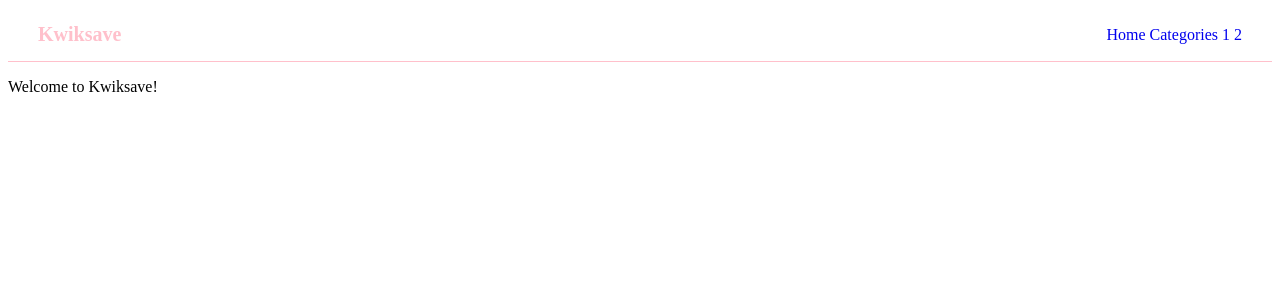
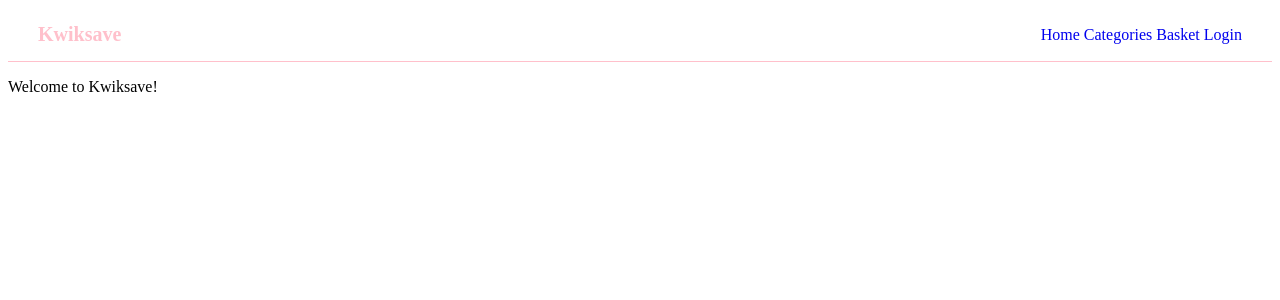
Before and after one commit to elliethomas3/Kwiksave, a Flask app: page / in a window 1280 px wide. Shown: the top 300 px of the page. Run offline with Flask 3, Linux system fonts and the light colour scheme.

Commit message:
Small changes

```diff
--- a/app.py
+++ b/app.py
@@ -14,7 +14,7 @@ def login():
         password = request.form.get('password')
 
 
-    return render_template('login.html', username=username, password=password)
+    return render_template('login.html')
 
 if __name__ == '__main__':
     app.run(debug=True)
--- a/templates/navbar.html
+++ b/templates/navbar.html
@@ -13,8 +13,8 @@
     <div class="nav-links">
         <a href="/">Home</a>
         <a href="/categories">Categories</a>
-        <a href="/test2">1</a>
-        <a href="/test3">2</a>
+        <a href="/basket">Basket</a>
+        <a href="/login">Login</a>
     </div>
 
 </nav>
```
